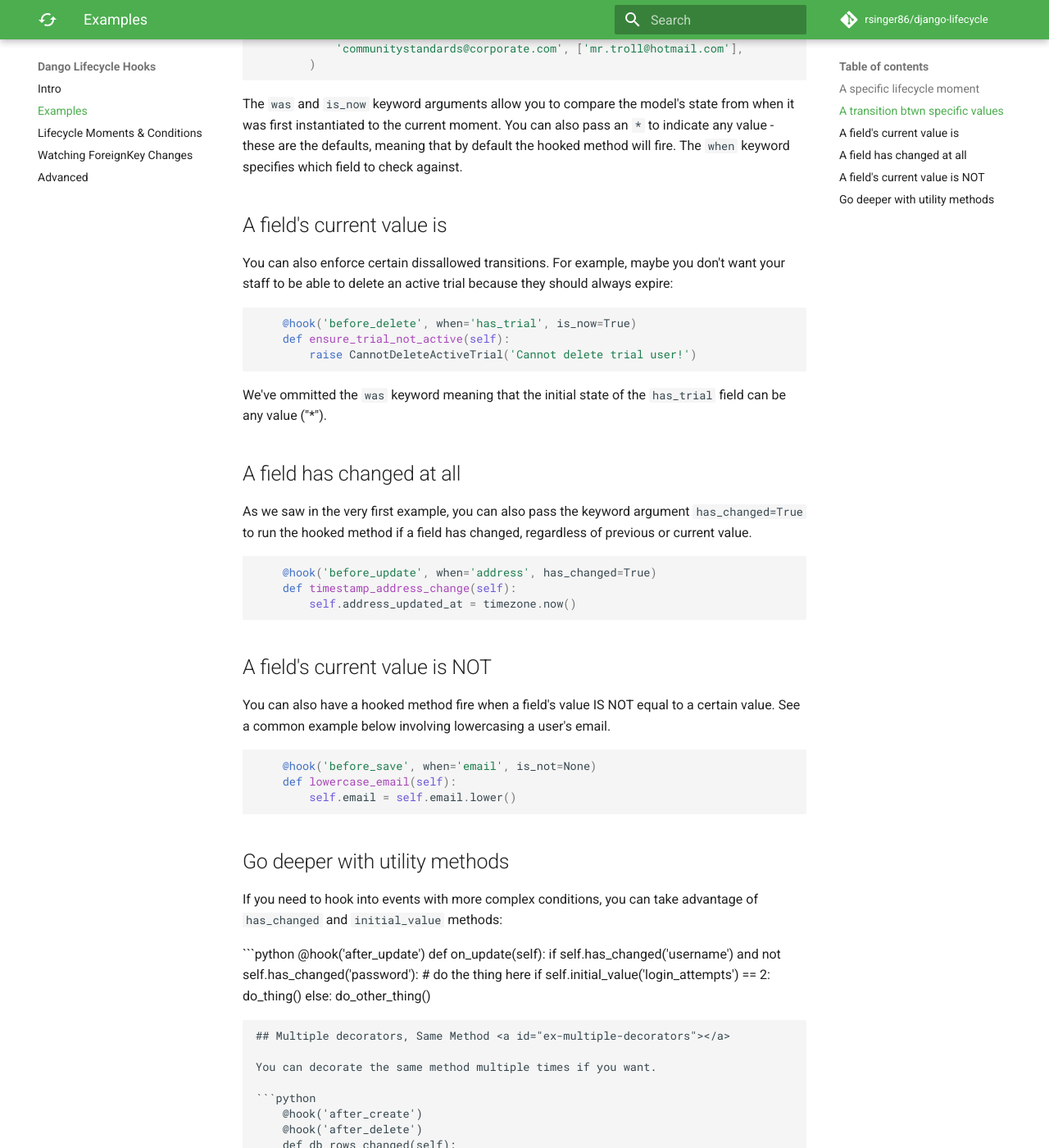
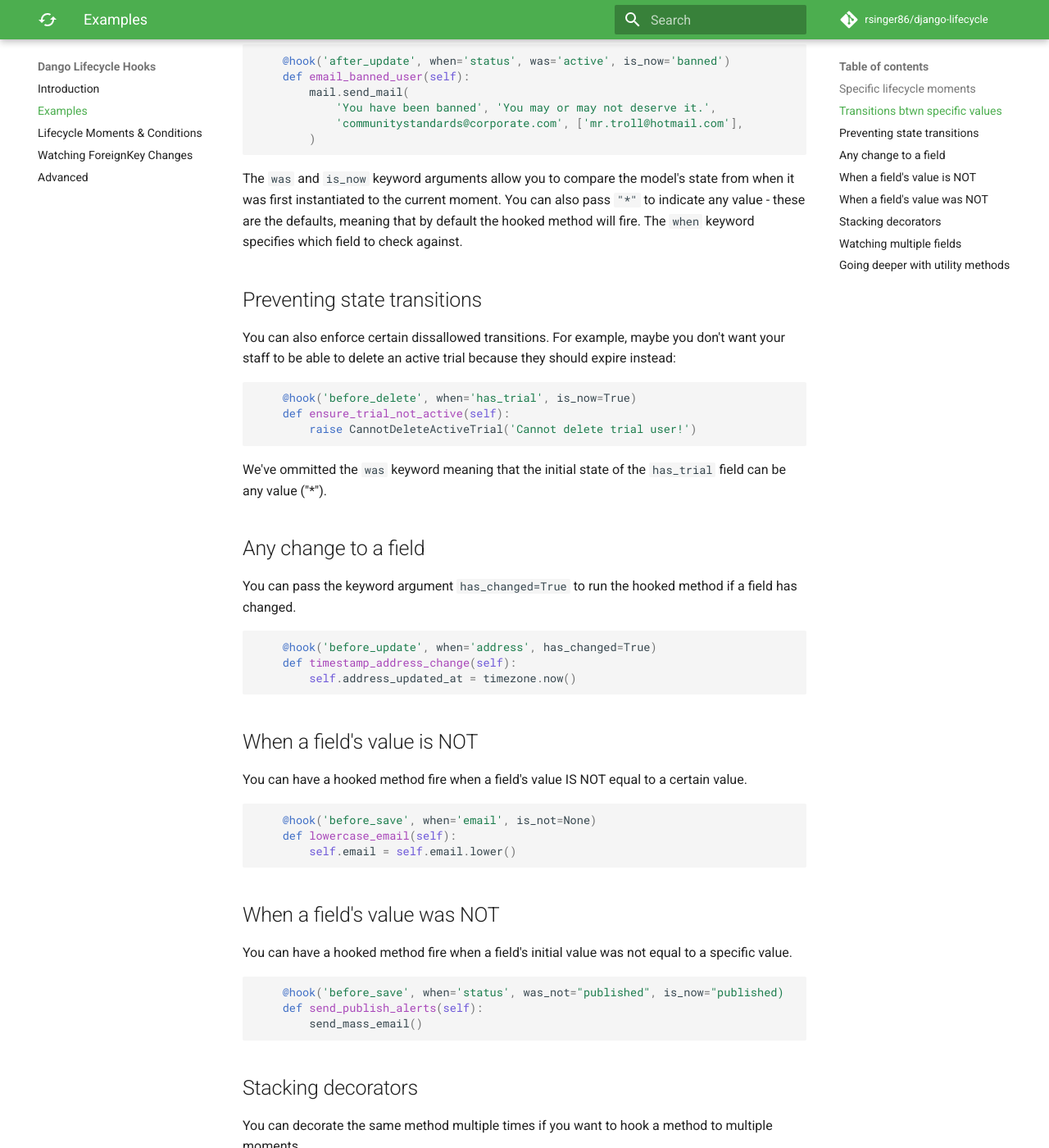
Before and after one commit to rsinger86/django-lifecycle, an MkDocs documentation site: the page built from docs/examples.md, in a window 1280 px wide and 1400 px high, scrolled down 1003 px. Shown: the whole window at 82% size. Built offline with MkDocs 1.6.1 and Material for MkDocs 9.7.7, drawn with Linux system fonts in a browser that asks for light colours; comment, search, counter and statistics services are not loaded; some of the changed text lies outside the part shown.

Commit message:
Updates docs

````diff
--- a/docs/examples.md
+++ b/docs/examples.md
@@ -1,9 +1,10 @@
 # Examples
+Here are some examples to illustrate how you can hook into specific lifecycle moments, optionally based on state transitions.
 
-## A specific lifecycle moment
+## Specific lifecycle moments
 
-For simple cases, you always want something to happen - after saving, before deleting - regardless of the model's previous or current state.
-For example, you want to process a thumbnail image in the background and send the user an email when they first sign up:
+For simple cases, you might always want something to happen at a certin point, such as after saving or before deleting a model instance.
+When a user is first created, you could process a thumbnail image in the background and send the user an email:
 
 ```python
     @hook('after_create')
@@ -22,16 +23,16 @@ Or you want to email a user when their account is deleted. You could add the dec
     @hook('after_delete')
     def email_deleted_user(self):
         mail.send_mail(
-            'We have deleted your account', 'Thank you for your time.',
+            'We have deleted your account', 'We will miss you!.',
             'customerservice@corporate.com', ['human@gmail.com'],
         )
 ```
 
 Read on to see how to only fire the hooked method if certain conditions about the model's current and previous state are met.
 
-## A transition btwn specific values
+## Transitions btwn specific values
 
-Maybe you only want the hooked method to run only under certain circumstances related to the state of your model. If a model's `status` field change from "active" to "banned", you want to send an email to the user:
+Maybe you only want the hooked method to run under certain circumstances related to the state of your model. If a model's `status` field change from `"active"` to `"banned"`, you may want to send an email to the user:
 
 ```python
     @hook('after_update', when='status', was='active', is_now='banned')
@@ -42,11 +43,11 @@ Maybe you only want the hooked method to run only under certain circumstances re
         )
 ```
 
-The `was` and `is_now` keyword arguments allow you to compare the model's state from when it was first instantiated to the current moment. You can also pass an `*` to indicate any value - these are the defaults, meaning that by default the hooked method will fire. The `when` keyword specifies which field to check against.
+The `was` and `is_now` keyword arguments allow you to compare the model's state from when it was first instantiated to the current moment. You can also pass `"*"` to indicate any value - these are the defaults, meaning that by default the hooked method will fire. The `when` keyword specifies which field to check against.
 
-## A field's current value is
+## Preventing state transitions
 
-You can also enforce certain dissallowed transitions. For example, maybe you don't want your staff to be able to delete an active trial because they should always expire:
+You can also enforce certain dissallowed transitions. For example, maybe you don't want your staff to be able to delete an active trial because they should expire instead:
 
 ```python
     @hook('before_delete', when='has_trial', is_now=True)
@@ -56,9 +57,9 @@ You can also enforce certain dissallowed transitions. For example, maybe you don
 
 We've ommitted the `was` keyword meaning that the initial state of the `has_trial` field can be any value ("*").
 
-## A field has changed at all
+## Any change to a field
 
-As we saw in the very first example, you can also pass the keyword argument `has_changed=True` to run the hooked method if a field has changed, regardless of previous or current value.
+You can pass the keyword argument `has_changed=True` to run the hooked method if a field has changed.
 
 ```python
     @hook('before_update', when='address', has_changed=True)
@@ -66,9 +67,9 @@ As we saw in the very first example, you can also pass the keyword argument `has
         self.address_updated_at = timezone.now()
 ```
 
-## A field's current value is NOT
+## When a field's value is NOT
 
-You can also have a hooked method fire when a field's value IS NOT equal to a certain value. See a common example below involving lowercasing a user's email.
+You can have a hooked method fire when a field's value IS NOT equal to a certain value.
 
 ```python
     @hook('before_save', when='email', is_not=None)
@@ -76,11 +77,42 @@ You can also have a hooked method fire when a field's value IS NOT equal to a ce
         self.email = self.email.lower()
 ```
 
-## Go deeper with utility methods
+## When a field's value was NOT
 
-If you need to hook into events with more complex conditions, you can take advantage of `has_changed` and `initial_value` methods:
+You can have a hooked method fire when a field's initial value was not equal to a specific value.
 
- ```python
+```python
+    @hook('before_save', when='status', was_not="published", is_now="published)
+    def send_publish_alerts(self):
+        send_mass_email()
+```
+
+## Stacking decorators
+
+You can decorate the same method multiple times if you want to hook a method to multiple moments.
+
+```python
+    @hook("after_update", when="published", has_changed=True)
+    @hook("after_create", when="type", has_changed=True)
+    def handle_update(self):
+        # do something
+```
+
+## Watching multiple fields
+
+If you want to hook into the same moment, but base its conditions on multiple fields, you can use the `when_any` parameter.
+
+```python
+    @hook('before_save', when_any=['status', 'type'], has_changed=True)
+    def do_something(self):
+        # do something
+```
+
+## Going deeper with utility methods
+
+If you need to hook into events with more complex conditions, you can take advantage of `has_changed` and `initial_value` [utility methods](advanced.md):
+
+```python
     @hook('after_update')
     def on_update(self):
         if self.has_changed('username') and not self.has_changed('password'):
@@ -90,14 +122,3 @@ If you need to hook into events with more complex conditions, you can take advan
             else:
                 do_other_thing()
 ```
-
-## Multiple decorators, Same Method <a id="ex-multiple-decorators"></a>
-
-You can decorate the same method multiple times if you want.
-
-```python
-    @hook('after_create')
-    @hook('after_delete')
-    def db_rows_changed(self):
-        do_something()
-```
--- a/mkdocs.yml
+++ b/mkdocs.yml
@@ -25,7 +25,7 @@ markdown_extensions:
       permalink: true
 
 nav:
-  - Intro: index.md
+  - Introduction: index.md
   - Examples: examples.md
   - Lifecycle Moments & Conditions: hooks_and_conditions.md
   - Watching ForeignKey Changes: fk_changes.md
````
Also changed, not shown: README.md (+28 -277 lines), docs/fk_changes.md (+1 -2 lines), docs/hooks_and_conditions.md (+3 -2 lines), docs/index.md (+9 -72 lines), setup.py (+4 -4 lines).
